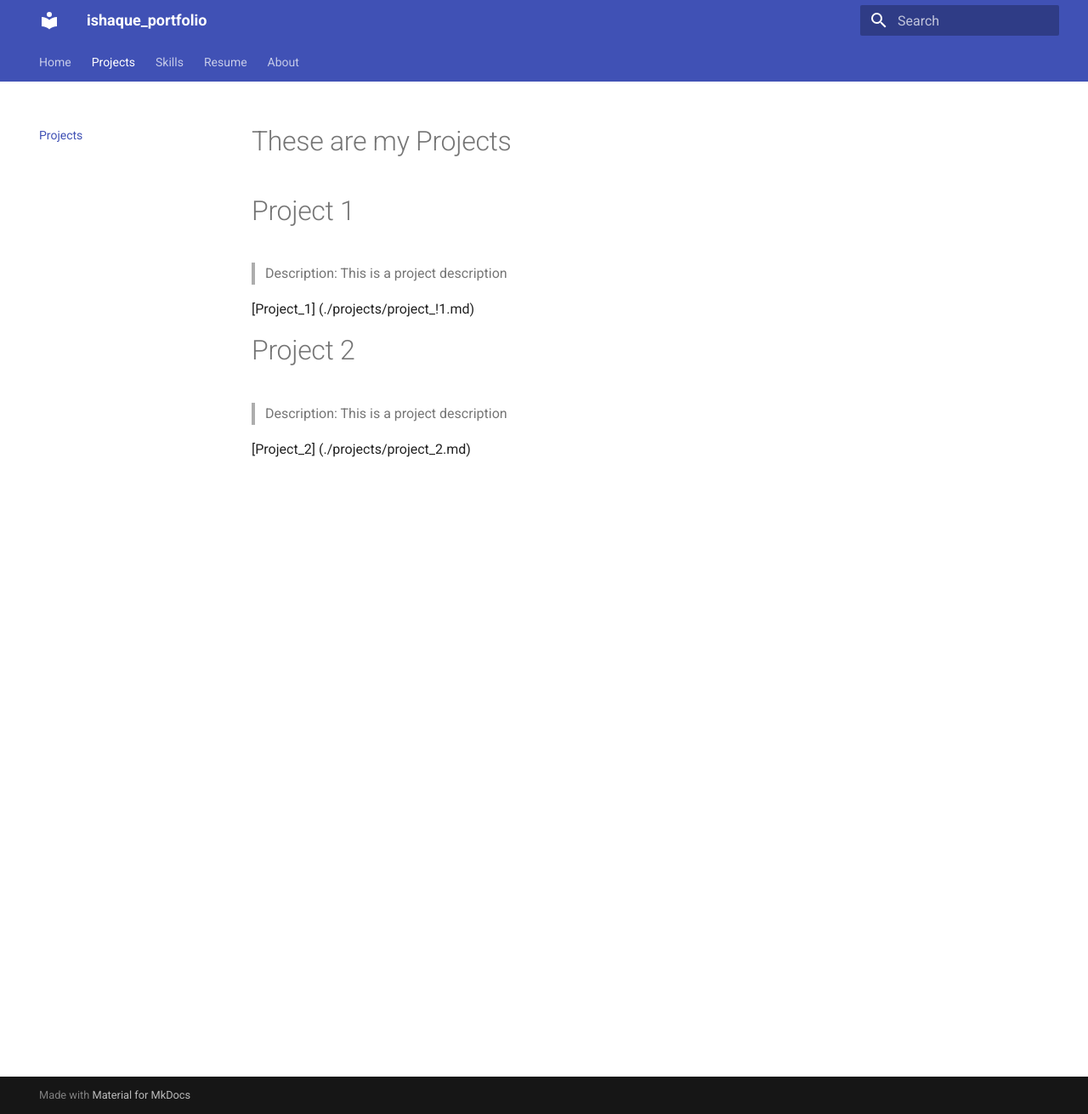
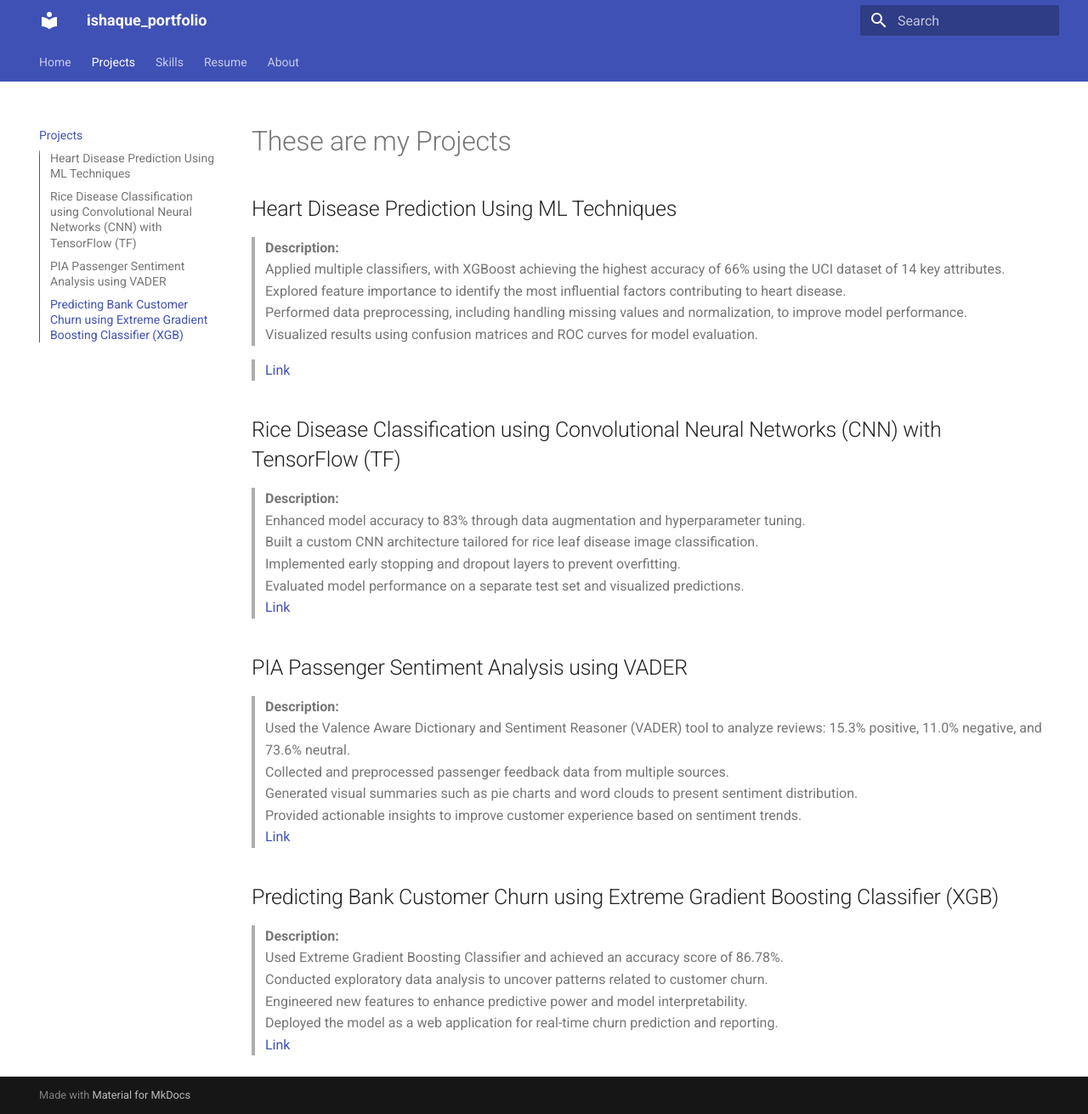
Before and after one commit to eshaque5830/ai_portfolio, an MkDocs documentation site: the page built from docs/projects.md, in a window 1280 px wide and 1311 px high. Shown: the whole window at 85% size. Built offline with MkDocs 1.6.1 and Material for MkDocs 9.7.7, drawn with Linux system fonts in a browser that asks for light colours.

Commit message:
Update entire repository

```diff
--- a/docs/projects.md
+++ b/docs/projects.md
@@ -1,13 +1,34 @@
 # These are my Projects
 
-# Project 1
-> Description:
-> This is a project description
+## Heart Disease Prediction Using ML Techniques
+> **Description:**
+> Applied multiple classifiers, with XGBoost achieving the highest accuracy of 66% using the UCI dataset of 14 key attributes.
+> Explored feature importance to identify the most influential factors contributing to heart disease.
+> Performed data preprocessing, including handling missing values and normalization, to improve model performance.
+> Visualized results using confusion matrices and ROC curves for model evaluation.
+<!-- > [Link](https://www.kaggle.com/code/ishaquealidad/heart-disease-prediction-uci-ipynb) -->
+><a href="https://www.kaggle.com/code/ishaquealidad/rice-disease-prediction" target="_blank">Link</a>
 
-[Project_1] (./projects/project_!1.md)
 
-# Project 2
-> Description:
-> This is a project description
+## Rice Disease Classification using Convolutional Neural Networks (CNN) with TensorFlow (TF)
+> **Description:**
+> Enhanced model accuracy to 83% through data augmentation and hyperparameter tuning.
+> Built a custom CNN architecture tailored for rice leaf disease image classification.
+> Implemented early stopping and dropout layers to prevent overfitting.
+> Evaluated model performance on a separate test set and visualized predictions.
+><a href="https://www.kaggle.com/code/ishaquealidad/rice-disease-prediction" target="_blank">Link</a>
+## PIA Passenger Sentiment Analysis using VADER
+> **Description:**
+> Used the Valence Aware Dictionary and Sentiment Reasoner (VADER) tool to analyze reviews: 15.3% positive, 11.0% negative, and 73.6% neutral.
+> Collected and preprocessed passenger feedback data from multiple sources.
+> Generated visual summaries such as pie charts and word clouds to present sentiment distribution.
+> Provided actionable insights to improve customer experience based on sentiment trends.
+><a href="https://www.kaggle.com/code/ishaquealidad/sentiment-analysis-vader-ipynb" target="_blank">Link</a>
 
-[Project_2] (./projects/project_2.md)
+## Predicting Bank Customer Churn using Extreme Gradient Boosting Classifier (XGB)
+> **Description:**
+> Used Extreme Gradient Boosting Classifier and achieved an accuracy score of 86.78%.
+> Conducted exploratory data analysis to uncover patterns related to customer churn.
+> Engineered new features to enhance predictive power and model interpretability.
+> Deployed the model as a web application for real-time churn prediction and reporting.
+><a href="https://www.kaggle.com/code/ishaquealidad/bank-churn-xgb-classifier-ipynb" target="_blank">Link</a>
```
Also changed, not shown: site/404.html, site/about/index.html, site/index.html, site/projects/index.html, site/projects/project_1/index.html, site/projects/project_2/index.html, site/resume/index.html, site/search/search_index.json, site/skills/index.html, 1 other file.
